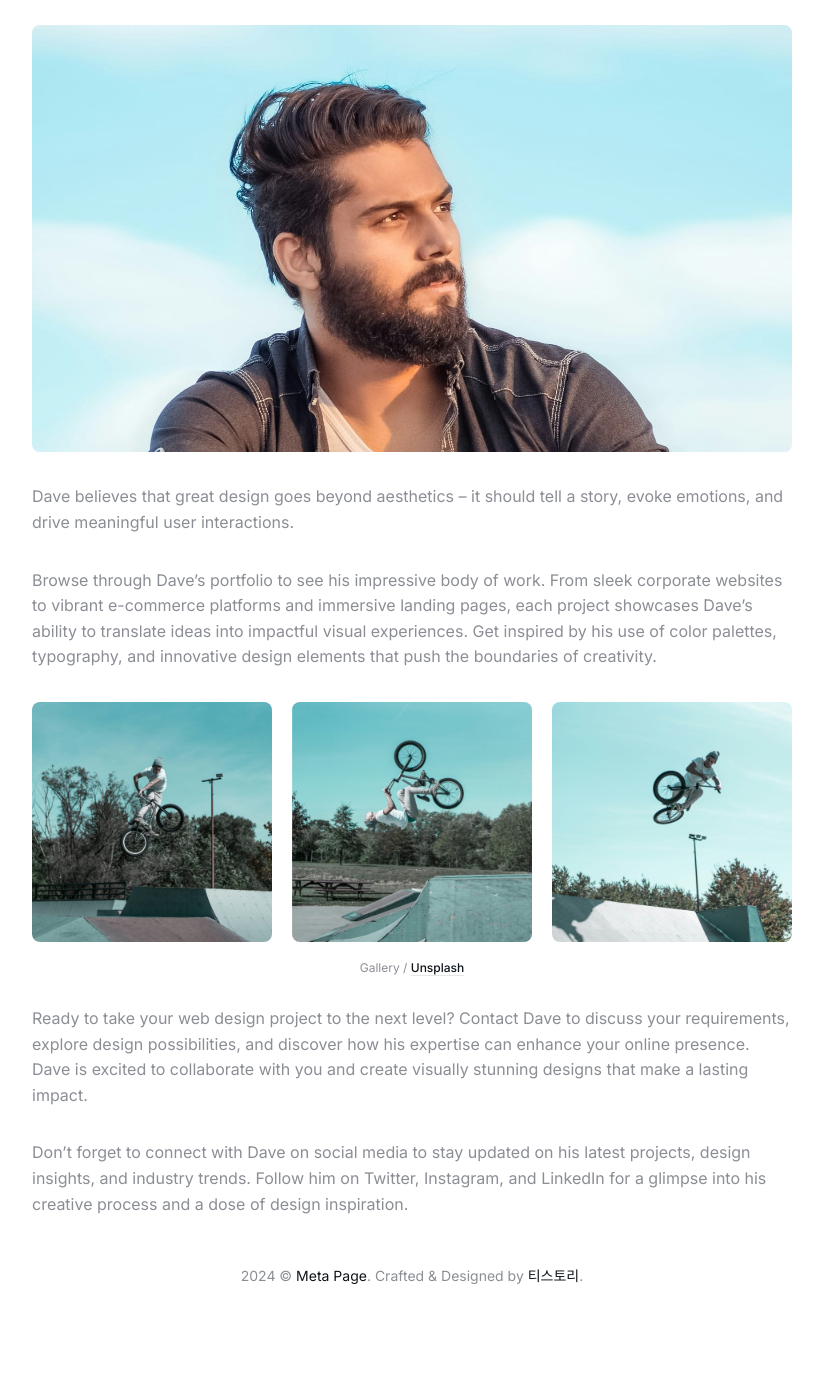
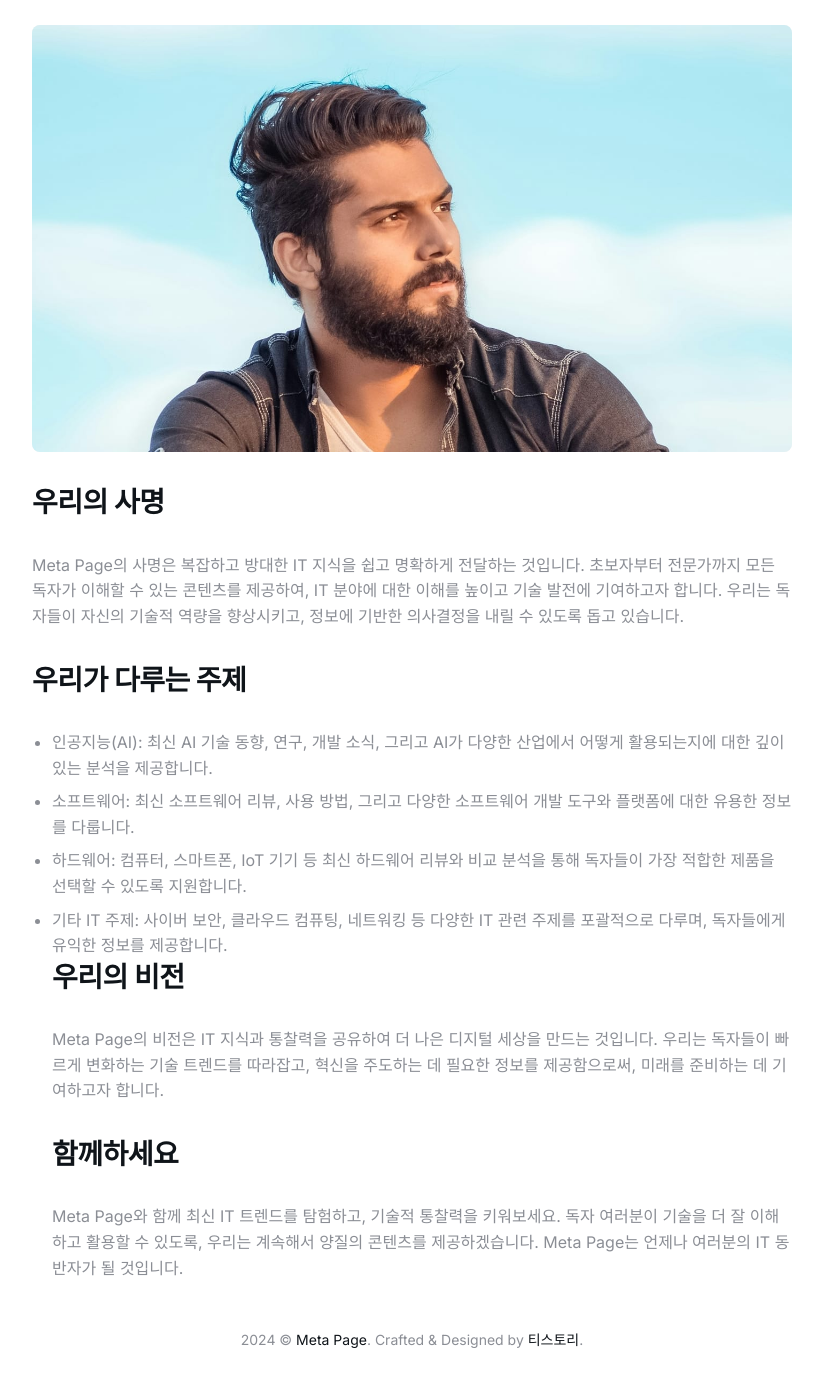
Before and after one commit to meta-blog/meta-blog.github.io, a Jekyll site: the page built from _pages/about.md, in a window 1280 px wide and 1400 px high, scrolled down 681 px. Shown: the top 1387 px of the window, without its empty margins (228-1051 px from the left). Built offline with Jekyll 4.4.1, drawn with Linux system fonts in a browser that asks for light colours; before the commit the page ends 2017 px from its top, so only the background shows below that; some of the changed text lies outside the part shown.

Commit message:
Update about.md

```diff
--- a/_pages/about.md
+++ b/_pages/about.md
@@ -1,25 +1,19 @@
 ---
 layout: page
 title: 👨🏻‍💻 About
-description: Dave Nixon is a highly skilled web designer with years of industry experience. His creative journey began with a fascination for blending art and technology, and he has since honed his skills to become a versatile designer who can transform ideas into captivating visual narratives.
+description: 어서오세요. 필립 황입니다. Meta Page에 오신 것을 환영합니다! Meta Page에서는 인공지능(AI), 소프트웨어, 하드웨어 등 다양한 IT 분야의 최신 정보를 제공하는 종합 IT 블로그입니다. 우리는 빠르게 변화하는 기술 환경에서 독자들이 최신 트렌드를 이해하고 활용할 수 있도록 돕기 위해 노력하고 있습니다.
 permalink: /about/
 image: '/images/01-2.jpg'
 page_cover: '/images/01.jpg'
 ---
-
-Dave believes that great design goes beyond aesthetics – it should tell a story, evoke emotions, and drive meaningful user interactions.
-
-Browse through Dave's portfolio to see his impressive body of work. From sleek corporate websites to vibrant e-commerce platforms and immersive landing pages, each project showcases Dave's ability to translate ideas into impactful visual experiences. Get inspired by his use of color palettes, typography, and innovative design elements that push the boundaries of creativity.
-
-<div class="page__gallery__wrapper">
-  <div class="page__gallery__images">
-    <img src="/images/01-3.jpg" loading="lazy">
-    <img src="/images/01-4.jpg" loading="lazy">
-    <img src="/images/01-5.jpg" loading="lazy">
-  </div>
-  <em>Gallery / <a href="https://unsplash.com/" target="_blank">Unsplash</a></em>
-</div>
-
-Ready to take your web design project to the next level? Contact Dave to discuss your requirements, explore design possibilities, and discover how his expertise can enhance your online presence. Dave is excited to collaborate with you and create visually stunning designs that make a lasting impact.
-
-Don't forget to connect with Dave on social media to stay updated on his latest projects, design insights, and industry trends. Follow him on Twitter, Instagram, and LinkedIn for a glimpse into his creative process and a dose of design inspiration.
+## 우리의 사명
+Meta Page의 사명은 복잡하고 방대한 IT 지식을 쉽고 명확하게 전달하는 것입니다. 초보자부터 전문가까지 모든 독자가 이해할 수 있는 콘텐츠를 제공하여, IT 분야에 대한 이해를 높이고 기술 발전에 기여하고자 합니다. 우리는 독자들이 자신의 기술적 역량을 향상시키고, 정보에 기반한 의사결정을 내릴 수 있도록 돕고 있습니다.
+## 우리가 다루는 주제
+- 인공지능(AI): 최신 AI 기술 동향, 연구, 개발 소식, 그리고 AI가 다양한 산업에서 어떻게 활용되는지에 대한 깊이 있는 분석을 제공합니다.
+- 소프트웨어: 최신 소프트웨어 리뷰, 사용 방법, 그리고 다양한 소프트웨어 개발 도구와 플랫폼에 대한 유용한 정보를 다룹니다.
+- 하드웨어: 컴퓨터, 스마트폰, IoT 기기 등 최신 하드웨어 리뷰와 비교 분석을 통해 독자들이 가장 적합한 제품을 선택할 수 있도록 지원합니다.
+- 기타 IT 주제: 사이버 보안, 클라우드 컴퓨팅, 네트워킹 등 다양한 IT 관련 주제를 포괄적으로 다루며, 독자들에게 유익한 정보를 제공합니다.
+## 우리의 비전
+Meta Page의 비전은 IT 지식과 통찰력을 공유하여 더 나은 디지털 세상을 만드는 것입니다. 우리는 독자들이 빠르게 변화하는 기술 트렌드를 따라잡고, 혁신을 주도하는 데 필요한 정보를 제공함으로써, 미래를 준비하는 데 기여하고자 합니다.
+## 함께하세요
+Meta Page와 함께 최신 IT 트렌드를 탐험하고, 기술적 통찰력을 키워보세요. 독자 여러분이 기술을 더 잘 이해하고 활용할 수 있도록, 우리는 계속해서 양질의 콘텐츠를 제공하겠습니다. Meta Page는 언제나 여러분의 IT 동반자가 될 것입니다.
```
